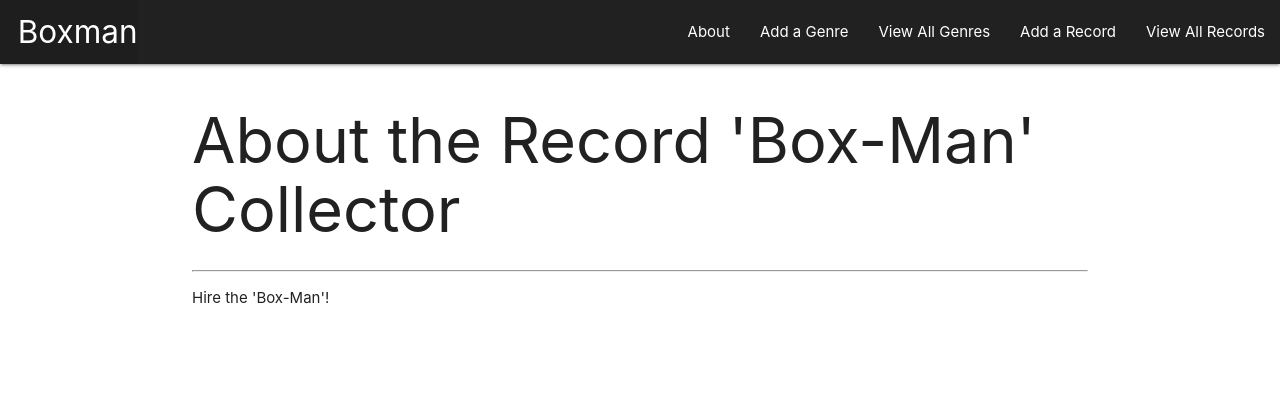
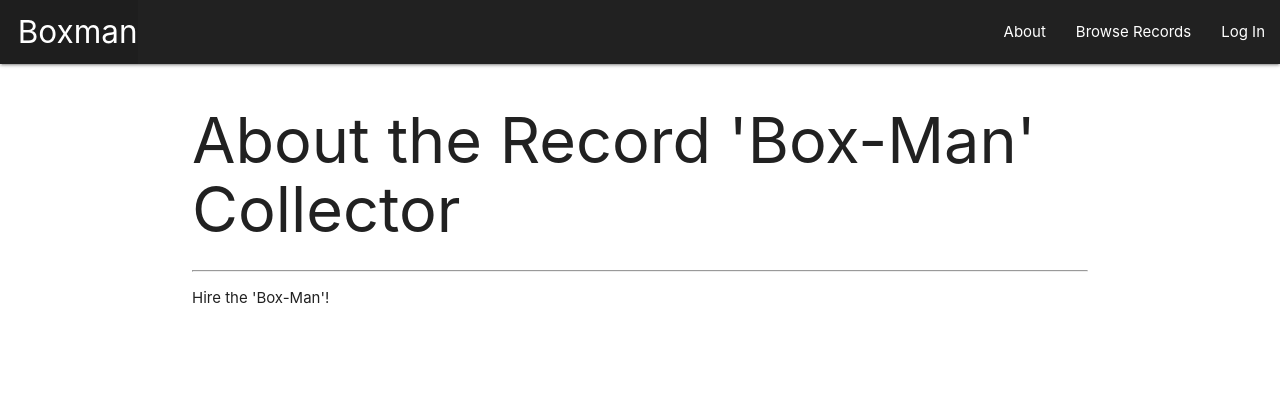
Before and after one commit to tatyanakarlen/Finch-Collector-DJANGO-PROJECT, a Django app: page /about/ in a window 1280 px wide. Shown: the top 420 px of the page. Run offline with Django 4.2, Linux system fonts and the light colour scheme.

Commit message:
first commit

```diff
--- a/main_app/templates/base.html
+++ b/main_app/templates/base.html
@@ -21,10 +21,15 @@
         </ul>
         <ul class="right">
                     <li><a href="{% url 'about' %}">About</a></li>
-                    <li><a href="{% url 'genres_create' %}">Add a Genre</a></li>
-                    <li><a href="{% url 'genres_index' %}">View All Genres</a></li>
-                    <li><a href="{% url 'record_create' %}">Add a Record</a></li>
-                    <li><a href="{% url 'index' %}">View All Records</a></li>
+                    <li><a href="{% url 'index' %}">Browse Records</a></li>
+                    {% if user.is_authenticated %}
+                    <li><a href="{% url 'genres_create' %}">Add Genre</a></li>
+                    <li><a href="{% url 'genres_index' %}">View Genres</a></li>
+                    <li><a href="{% url 'record_create' %}">Add Record</a></li>
+                    <li><a href="{% url 'index' %}">Browse Records</a></li>
+                    {% else %}
+                    <li><a href="{% url 'login' %}">Log In</a></li>
+                    {% endif %}
         </ul>
       </div>
     </nav>
--- a/recordcollector/settings.py
+++ b/recordcollector/settings.py
@@ -118,6 +118,8 @@ USE_TZ = True
 
 STATIC_URL = 'static/'
 
+LOGIN_REDIRECT_URL = '/records/'
+
 # Default primary key field type
 # https://docs.djangoproject.com/en/4.0/ref/settings/#default-auto-field
 
--- a/recordcollector/urls.py
+++ b/recordcollector/urls.py
@@ -19,5 +19,5 @@ from django.urls import path, include
 urlpatterns = [
     path('admin/', admin.site.urls),
     path('', include('main_app.urls')),
-    # path('accounts/', include('django.contrib.auth.urls')),
+    path('accounts/', include('django.contrib.auth.urls')),
 ]
```
Also changed, not shown: main_app/templates/registration/login.html (added, +13 -0 lines).
